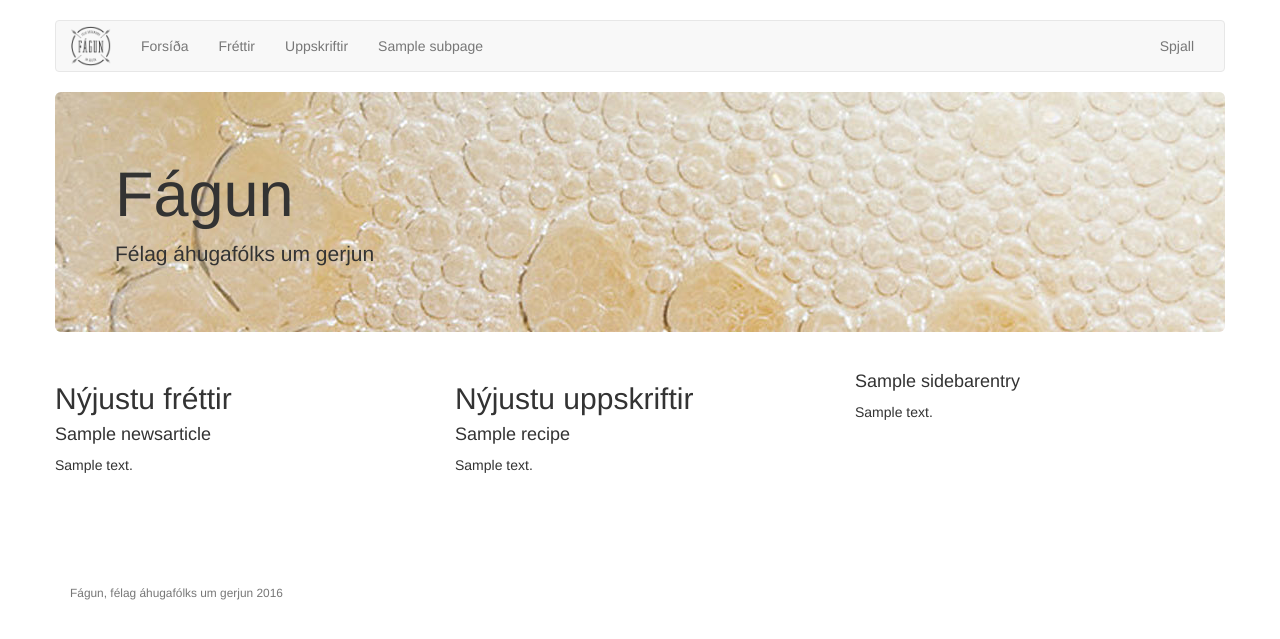
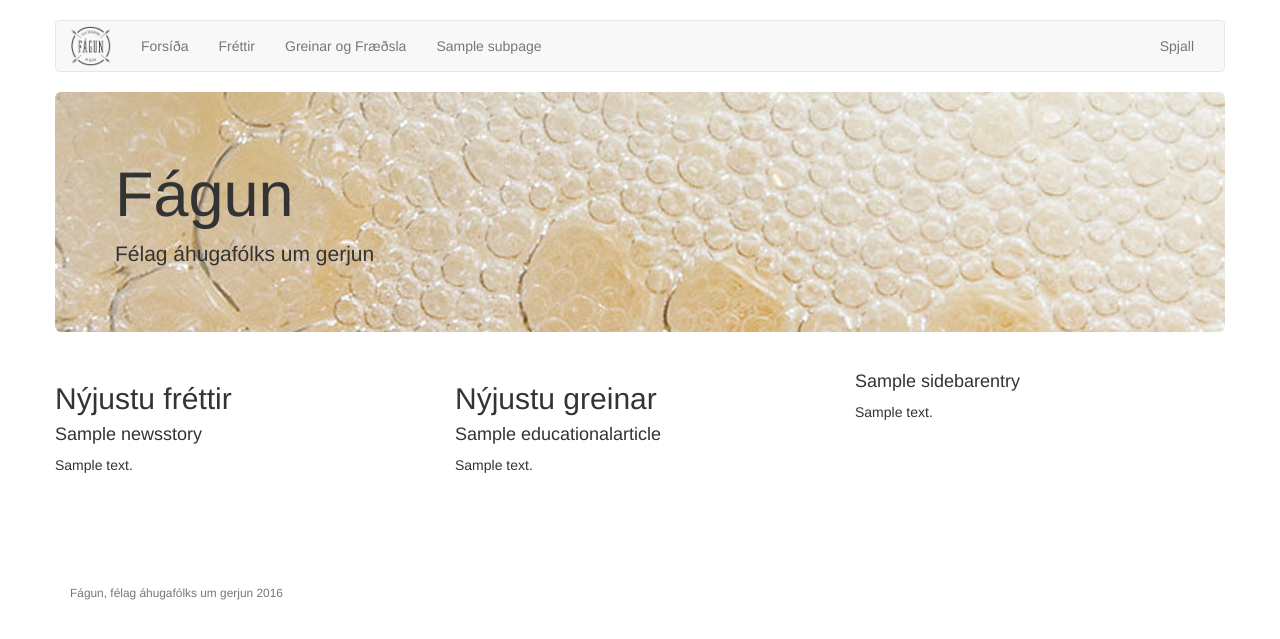
Before and after one commit to Ernir/fagun.is, a Django app: page / in a window 1280 px wide. Shown: the top 639 px of the page. Run offline with Django 3.2, Linux system fonts and the light colour scheme; tables that the repository leaves empty hold one stand-in row (values such as "Sample post"); some libraries are stand-ins or nearby versions.

Commit message:
Refactor: Rename models, making Recipes more general.
The Recipes model was generalized to "Educational Articles".
NewsArticles renamed to NewsStories to reduce naming overlap.

```diff
--- a/fagun/admin.py
+++ b/fagun/admin.py
@@ -2,7 +2,7 @@ from django.contrib import admin
 from django.db import models
 from django import forms
 from adminsortable2.admin import SortableAdminMixin
-from fagun.models import NewsArticle, SidebarEntry, Recipe, SubPage, Tag
+from fagun.models import NewsStory, SidebarEntry, EducationalArticle, SubPage, Tag
 
 
 class CkEditorAdmin(admin.ModelAdmin):
@@ -36,8 +36,8 @@ class SubPageAdmin(CkEditorAdmin):
 class TagAdmin(admin.ModelAdmin):
     exclude = ("slug", )
 
-admin.site.register(NewsArticle, NewsArticleAdmin)
+admin.site.register(NewsStory, NewsArticleAdmin)
 admin.site.register(SidebarEntry, SidebarEntryAdmin)
-admin.site.register(Recipe, RecipeAdmin)
+admin.site.register(EducationalArticle, RecipeAdmin)
 admin.site.register(SubPage, SubPageAdmin)
 admin.site.register(Tag, TagAdmin)
--- a/fagun/models.py
+++ b/fagun/models.py
@@ -37,30 +37,30 @@ class Tag(models.Model):
         ordering = ("name", )
 
 
-class NewsArticle(PublishableEntity):
+class NewsStory(PublishableEntity):
     published_at = models.DateField()
     slug = models.SlugField()
     tags = models.ManyToManyField(Tag)
 
     def save(self, *args, **kwargs):
         self.slug = slugify(self.title)
-        super(NewsArticle, self).save(*args, **kwargs)
+        super(NewsStory, self).save(*args, **kwargs)
 
     class Meta:
         ordering = ("-published_at", )
 
 
-class Recipe(PublishableEntity):
+class EducationalArticle(PublishableEntity):
     published_at = models.DateField()
     slug = models.SlugField()
     tags = models.ManyToManyField(Tag)
 
     def save(self, *args, **kwargs):
         self.slug = slugify(self.title)
-        super(Recipe, self).save(*args, **kwargs)
+        super(EducationalArticle, self).save(*args, **kwargs)
 
     class Meta:
-        ordering = ("published_at", )
+        ordering = ("-published_at", )
 
 
 class SubPage(PublishableEntity):
--- a/fagun/templates/fragments/navbar.html
+++ b/fagun/templates/fragments/navbar.html
@@ -31,7 +31,7 @@
                     <a href="{% url "news_list" %}">Fréttir</a>
                 </li>
                 <li>
-                    <a href="{% url "recipe_list" %}">Uppskriftir</a>
+                    <a href="{% url "edu_article_list" %}">Greinar og Fræðsla</a>
                 </li>
                 {% for page in sub_pages %}
                     <li>
--- a/fagun/templates/index.html
+++ b/fagun/templates/index.html
@@ -10,16 +10,16 @@
             <div class="row">
                 <div class="col-md-6">
                     <h2>Nýjustu fréttir</h2>
-                    {% for article in news_articles %}
-                        <h4>{{ article.title }}</h4>
-                        <p>{{ article.body|truncatewords_html:50|safe }}</p>
+                    {% for story in news_stories %}
+                        <h4>{{ story.title }}</h4>
+                        <p>{{ story.body|truncatewords_html:50|safe }}</p>
                     {% endfor %}
                 </div>
                 <div class="col-md-6">
-                    <h2>Nýjustu uppskriftir</h2>
-                    {% for recipe in recipes %}
-                        <h4>{{ recipe.title }}</h4>
-                        <p>{{ recipe.body|truncatewords_html:50|safe }}</p>
+                    <h2>Nýjustu greinar</h2>
+                    {% for article in edu_articles %}
+                        <h4>{{ article.title }}</h4>
+                        <p>{{ article.body|truncatewords_html:50|safe }}</p>
                     {% endfor %}
                 </div>
             </div>
--- a/fagun/templates/tag_list.html
+++ b/fagun/templates/tag_list.html
@@ -9,7 +9,7 @@
                 <ul>
                     {% for story in news_stories %}
                         <li>
-                            <a href="{% url "news_article" story.slug %}">{{ story.title }}</a>
+                            <a href="{% url "news_story" story.slug %}">{{ story.title }}</a>
                             {% if story.published_at %} -
                                 {{ story.published_at }}
                             {% endif %}
@@ -24,7 +24,7 @@
                 <ul>
                     {% for article in edu_articles %}
                         <li>
-                            <a href="{% url "recipe" article.slug %}">{{ article.title }}</a>
+                            <a href="{% url "article" article.slug %}">{{ article.title }}</a>
                             {% if article.published_at %} -
                                 {{ article.published_at }}
                             {% endif %}
--- a/fagun/urls.py
+++ b/fagun/urls.py
@@ -5,10 +5,10 @@ from fagun import views
 
 urlpatterns = [
     url(r"^$", views.IndexView.as_view(), name="index"),
-    url(r"^frettir/$", views.ArticleView.as_view(), name="news_list"),
-    url(r"^frettir/(?P<article_slug>.+)/$", views.ArticleView.as_view(), name="news_article"),
-    url(r"^uppskriftir/$", views.RecipeView.as_view(), name="recipe_list"),
-    url(r"^uppskriftir/(?P<recipe_slug>.+)/$", views.RecipeView.as_view(), name="recipe"),
+    url(r"^frettir/$", views.NewsStoryView.as_view(), name="news_list"),
+    url(r"^frettir/(?P<news_slug>.+)/$", views.NewsStoryView.as_view(), name="news_story"),
+    url(r"^greinar/$", views.EducationalArticleView.as_view(), name="edu_article_list"),
+    url(r"^greinar/(?P<article_slug>.+)/$", views.EducationalArticleView.as_view(), name="article"),
     url(r"^flokkar/(?P<tag_slug>.+)/$", views.TagView.as_view(), name="tag"),
     url(r"^(?P<page_slug>.+)/$", views.SubPageView.as_view(), name="sub_page")
 ]
--- a/fagun/views.py
+++ b/fagun/views.py
@@ -1,6 +1,6 @@
 from django.shortcuts import render, get_object_or_404
 from django.views.generic import View
-from fagun.models import SidebarEntry, NewsArticle, Recipe, SubPage, Tag
+from fagun.models import SidebarEntry, NewsStory, EducationalArticle, SubPage, Tag
 
 
 class BaseView(View):
@@ -13,47 +13,47 @@ class BaseView(View):
 class IndexView(BaseView):
     def get(self, request):
         sidebar_entries = SidebarEntry.objects.filter(visible=True).all()
-        news_articles = NewsArticle.objects.filter(visible=True).all()[:2]
-        recipes = Recipe.objects.filter(visible=True).all()[:2]
+        news_stories = NewsStory.objects.filter(visible=True).all()[:2]
+        articles = EducationalArticle.objects.filter(visible=True).all()[:2]
 
         self.params["sidebar_entries"] = sidebar_entries
-        self.params["news_articles"] = news_articles
-        self.params["recipes"] = recipes
+        self.params["news_stories"] = news_stories
+        self.params["edu_articles"] = articles
 
         return render(request, "index.html", self.params)
 
 
-class ArticleView(BaseView):
+class NewsStoryView(BaseView):
     def get(self, request, **kwargs):
-        if not "article_slug" in kwargs:
-            return self.article_list(request)
-        return self.article_detail(request, kwargs["article_slug"])
+        if not "news_slug" in kwargs:
+            return self.news_list(request)
+        return self.news_detail(request, kwargs["news_slug"])
 
-    def article_list(self, request):
-        news_articles = NewsArticle.objects.filter(visible=True).all()
-        self.params["article_list"] = news_articles
-        return render(request, "news_article_list.html", self.params)
+    def news_list(self, request):
+        news_stories = NewsStory.objects.filter(visible=True).all()
+        self.params["news_stories"] = news_stories
+        return render(request, "news_story_list.html", self.params)
 
-    def article_detail(self, request, slug):
-        article = get_object_or_404(NewsArticle, slug=slug)
+    def news_detail(self, request, slug):
+        article = get_object_or_404(NewsStory, slug=slug)
         self.params["page"] = article
 
         return render(request, "sub_page.html", self.params)
 
 
-class RecipeView(BaseView):
+class EducationalArticleView(BaseView):
     def get(self, request, **kwargs):
-        if not "recipe_slug" in kwargs:
-            return self.recipe_list(request)
-        return self.recipe_detail(request, kwargs["recipe_slug"])
+        if not "article_slug" in kwargs:
+            return self.educational_article_list(request)
+        return self.educational_article_detail(request, kwargs["recipe_slug"])
 
-    def recipe_list(self, request):
-        recipes = Recipe.objects.filter(visible=True).all()
-        self.params["recipe_list"] = recipes
-        return render(request, "recipe_list.html", self.params)
+    def educational_article_list(self, request):
+        articles = EducationalArticle.objects.filter(visible=True).all()
+        self.params["edu_articles"] = articles
+        return render(request, "edu_article_list.html", self.params)
 
-    def recipe_detail(self, request, slug):
-        article = get_object_or_404(Recipe, slug=slug)
+    def educational_article_detail(self, request, slug):
+        article = get_object_or_404(EducationalArticle, slug=slug)
         self.params["page"] = article
 
         return render(request, "sub_page.html", self.params)
@@ -71,8 +71,8 @@ class TagView(BaseView):
     def get(self, request, **kwargs):
         tag = get_object_or_404(Tag, slug=self.kwargs["tag_slug"])
 
-        stories = NewsArticle.objects.filter(tags__slug=tag.slug).all()
-        articles = Recipe.objects.filter(tags__slug=tag.slug).all()
+        stories = NewsStory.objects.filter(tags__slug=tag.slug).all()
+        articles = EducationalArticle.objects.filter(tags__slug=tag.slug).all()
 
         return render(request, "tag_list.html", {
             "tag": tag,
```
Also changed, not shown: fagun/templates/edu_article_list.html (renamed from fagun/templates/news_article_list.html, +4 -4 lines), fagun/templates/news_story_list.html (renamed from fagun/templates/recipe_list.html, +4 -4 lines), fagun/migrations/0010_auto_20160119_1325.py (added), fagun/migrations/0011_auto_20160119_1435.py (added).
